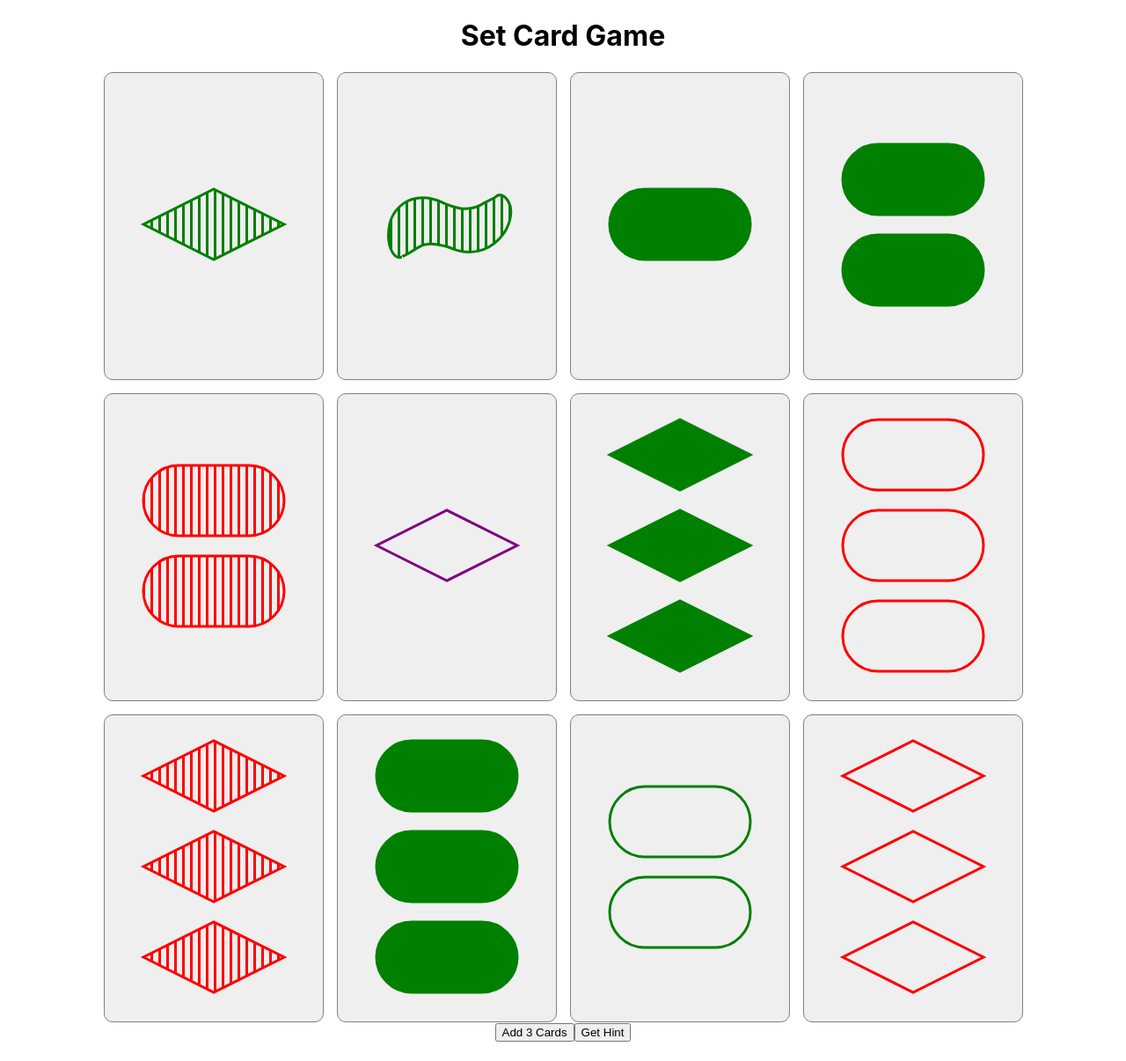
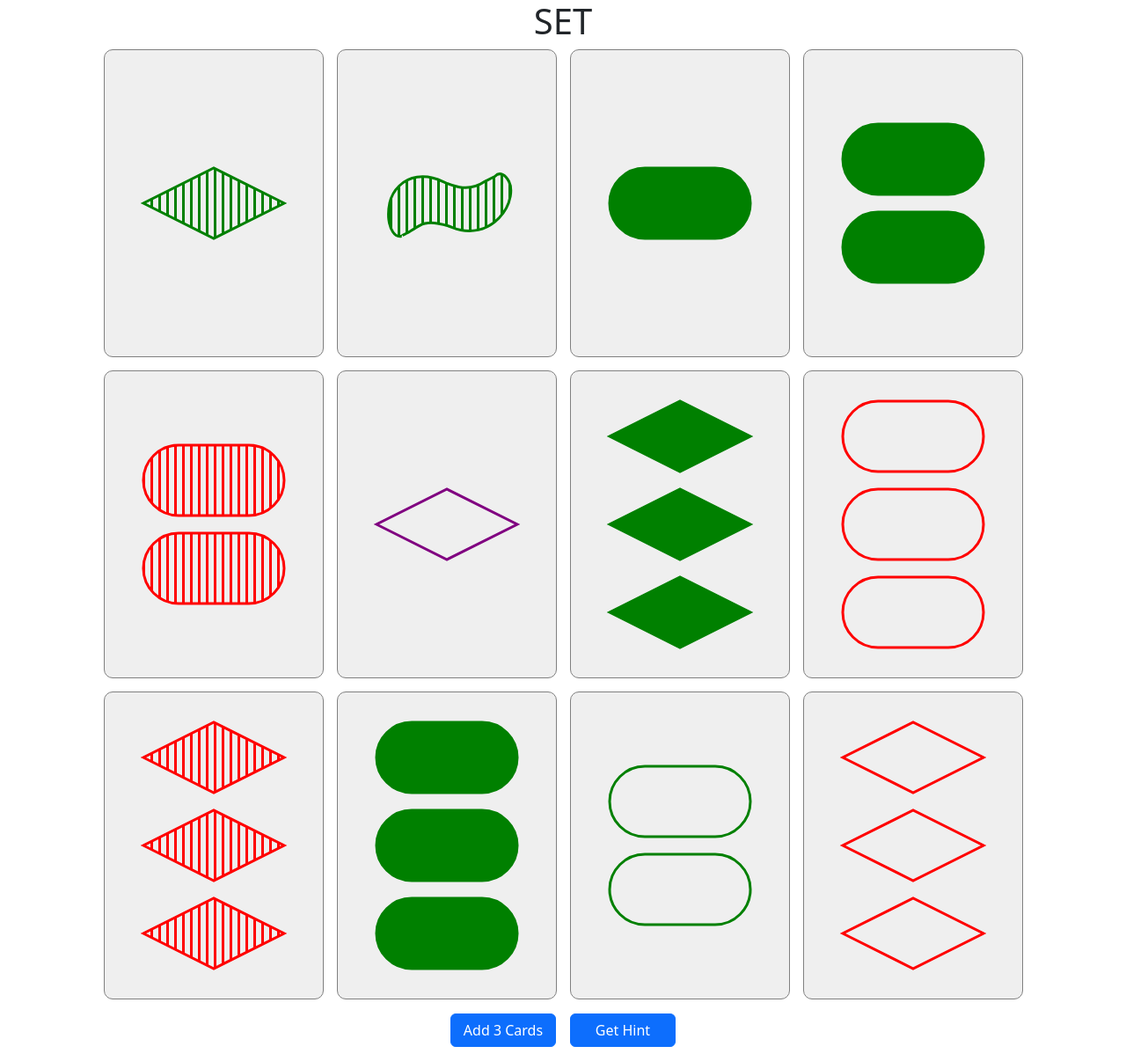
Before and after one commit to steve-messing/typescript-react-set, a React (Create React App) app: page / in a window 1280 px wide. Shown: the whole page at 88% size. Before the commit the page ends 1184 px from the top, so only its background shows below. Built offline with nearby package versions, Linux system fonts and the light colour scheme.

Commit message:
add bootstrap

```diff
--- a/src/components/SetGame.tsx
+++ b/src/components/SetGame.tsx
@@ -3,6 +3,7 @@
 import getStartingDeck from "./SetDeck";
 import SetHand from "./SetHand";
 import { Button } from "react-bootstrap";
+import "bootstrap/dist/css/bootstrap.min.css";
 
 export const SetGame: React.FC = () => {
   var initialDeck = getStartingDeck();
@@ -129,10 +130,16 @@
 
   return (
     <div className="game">
-      <h1>Set Card Game</h1>
+      <div className="d-inline-flex">
+        <h1> S </h1>
+        <h1> E </h1>
+        <h1> T </h1>
+      </div>
       <SetHand hand={hand} onCardClick={handleCardClick} />
-      <Button onClick={addCards}>Add 3 Cards</Button>
-      <Button onClick={getHint}>Get Hint</Button>
+      <div className="m-2">
+      <Button className="m-2 button" onClick={addCards}>Add 3 Cards</Button>
+      <Button className="m-2 button" onClick={getHint}>Get Hint</Button>
+      </div>
     </div>
   );
 };
--- a/src/components/styles.css
+++ b/src/components/styles.css
@@ -27,3 +27,6 @@
   display: block;
   width: 300px;
 }
+.button {
+  width: 120px !important;
+}
```
